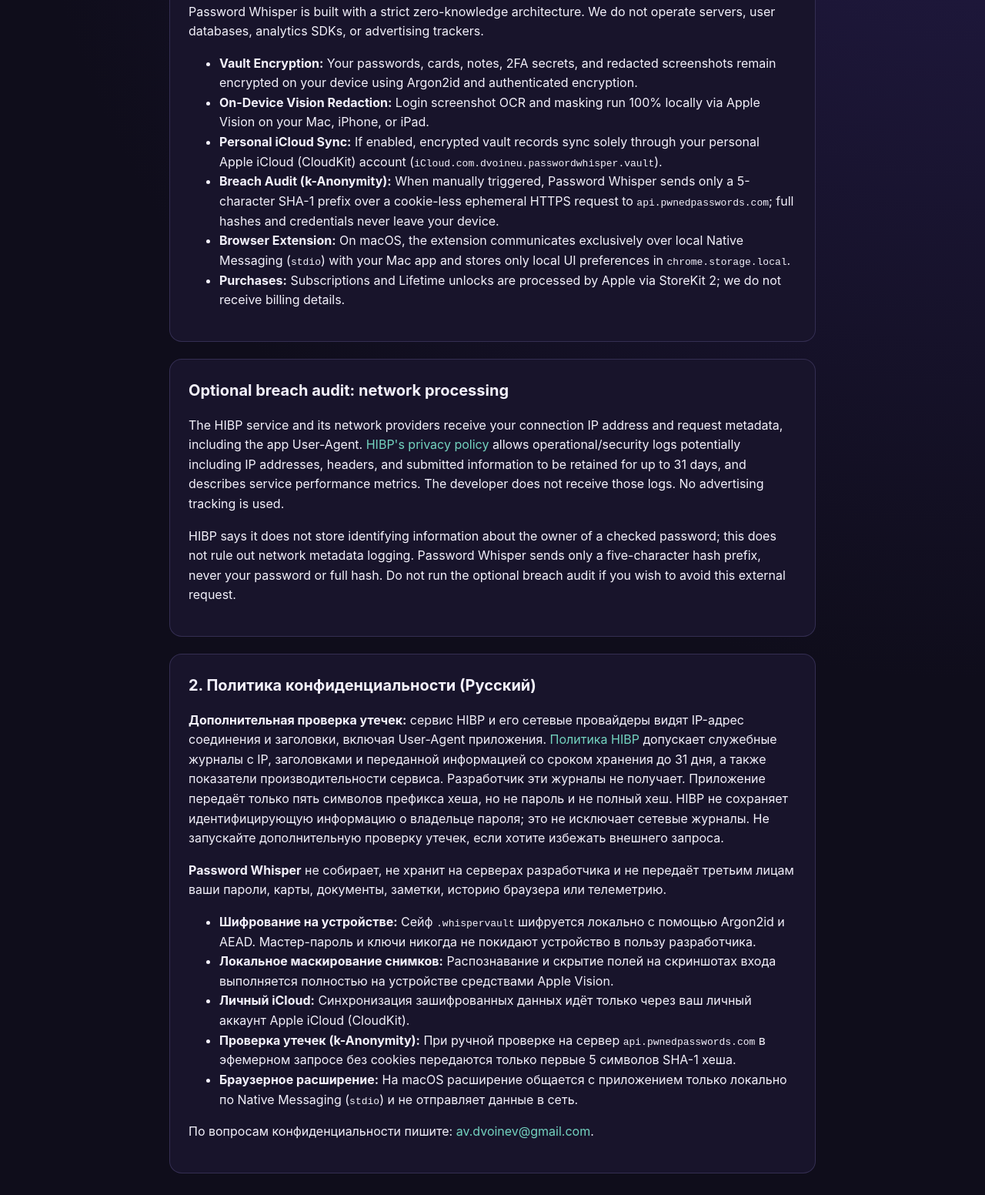
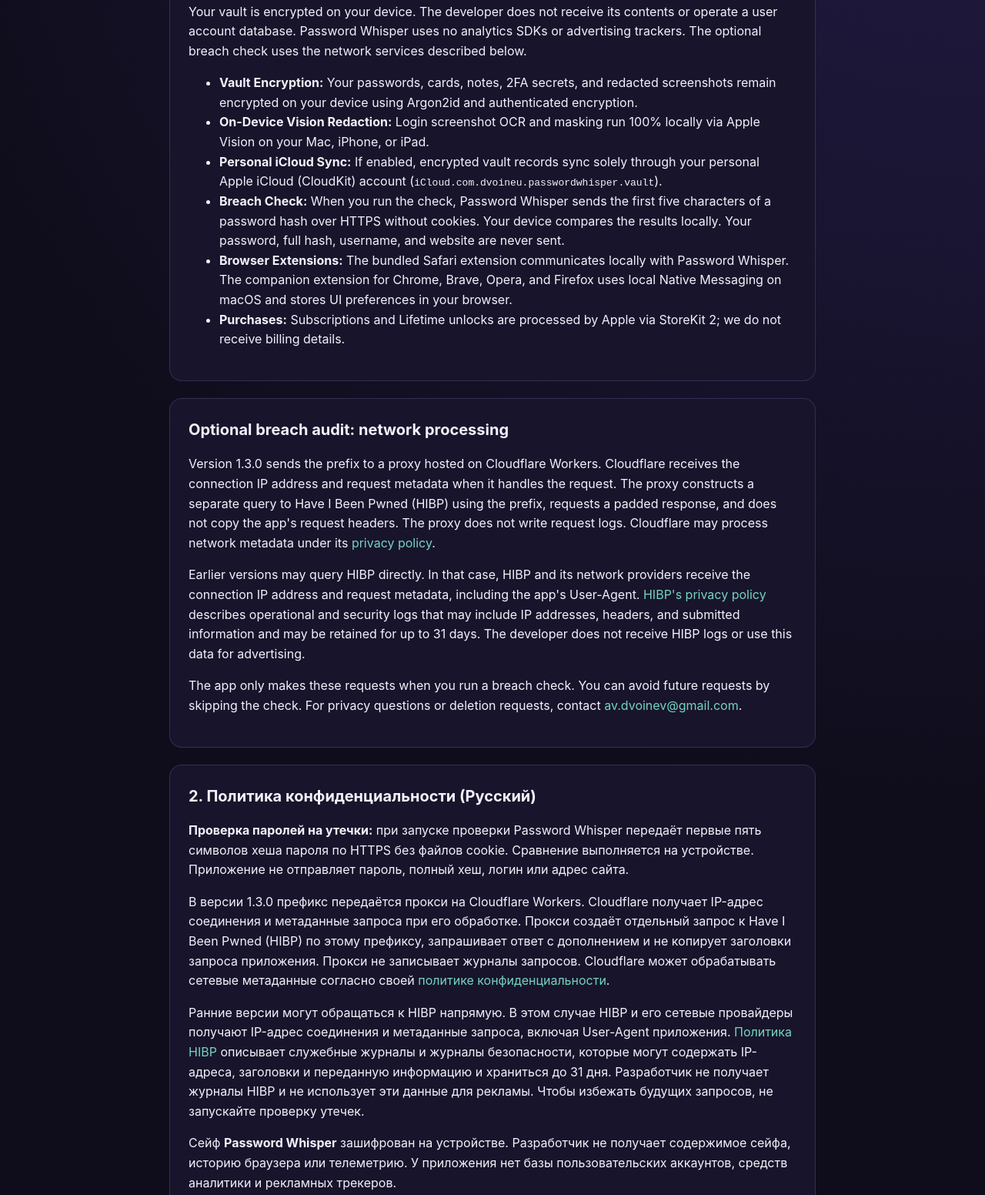
Before and after one commit to dvoineu/password-whisper-site, a plain HTML site: page privacy/index.html in a window 1280 px wide. Shown: the part 378-1930 px from the top of the page at 77% size. Drawn offline with Linux system fonts and the light colour scheme.

Commit message:
docs(privacy): disclose breach-check proxy for 1.3.0

```diff
--- a/privacy/index.html
+++ b/privacy/index.html
@@ -24,40 +24,42 @@
     <main>
       <section class="hero">
         <h1>Privacy Policy</h1>
-        <p class="lead">Effective Date: November 15, 2026 • Applies to Password Whisper (macOS, iOS, iPadOS, and Browser Extension)</p>
+        <p class="lead">Updated November 23, 2026 • Applies to Password Whisper (macOS, iOS, iPadOS, and browser extensions)</p>
       </section>
 
       <section class="section">
         <h2>1. Your Vault and Optional Network Services (English)</h2>
-        <p>Password Whisper is built with a strict zero-knowledge architecture. We do not operate servers, user databases, analytics SDKs, or advertising trackers.</p>
+        <p>Your vault is encrypted on your device. The developer does not receive its contents or operate a user account database. Password Whisper uses no analytics SDKs or advertising trackers. The optional breach check uses the network services described below.</p>
         <ul>
           <li><strong>Vault Encryption:</strong> Your passwords, cards, notes, 2FA secrets, and redacted screenshots remain encrypted on your device using Argon2id and authenticated encryption.</li>
           <li><strong>On-Device Vision Redaction:</strong> Login screenshot OCR and masking run 100% locally via Apple Vision on your Mac, iPhone, or iPad.</li>
           <li><strong>Personal iCloud Sync:</strong> If enabled, encrypted vault records sync solely through your personal Apple iCloud (CloudKit) account (<code>iCloud.com.dvoineu.passwordwhisper.vault</code>).</li>
-          <li><strong>Breach Audit (k-Anonymity):</strong> When manually triggered, Password Whisper sends only a 5-character SHA-1 prefix over a cookie-less ephemeral HTTPS request to <code>api.pwnedpasswords.com</code>; full hashes and credentials never leave your device.</li>
-          <li><strong>Browser Extension:</strong> On macOS, the extension communicates exclusively over local Native Messaging (<code>stdio</code>) with your Mac app and stores only local UI preferences in <code>chrome.storage.local</code>.</li>
+          <li><strong>Breach Check:</strong> When you run the check, Password Whisper sends the first five characters of a password hash over HTTPS without cookies. Your device compares the results locally. Your password, full hash, username, and website are never sent.</li>
+          <li><strong>Browser Extensions:</strong> The bundled Safari extension communicates locally with Password Whisper. The companion extension for Chrome, Brave, Opera, and Firefox uses local Native Messaging on macOS and stores UI preferences in your browser.</li>
           <li><strong>Purchases:</strong> Subscriptions and Lifetime unlocks are processed by Apple via StoreKit 2; we do not receive billing details.</li>
         </ul>
       </section>
 
       <section class="section">
         <h2>Optional breach audit: network processing</h2>
-        <p>The HIBP service and its network providers receive your connection IP address and request metadata, including the app User-Agent. <a href="https://haveibeenpwned.com/privacy/">HIBP's privacy policy</a> allows operational/security logs potentially including IP addresses, headers, and submitted information to be retained for up to 31 days, and describes service performance metrics. The developer does not receive those logs. No advertising tracking is used.</p>
-        <p>HIBP says it does not store identifying information about the owner of a checked password; this does not rule out network metadata logging. Password Whisper sends only a five-character hash prefix, never your password or full hash. Do not run the optional breach audit if you wish to avoid this external request.</p>
+        <p>Version 1.3.0 sends the prefix to a proxy hosted on Cloudflare Workers. Cloudflare receives the connection IP address and request metadata when it handles the request. The proxy constructs a separate query to Have I Been Pwned (HIBP) using the prefix, requests a padded response, and does not copy the app's request headers. The proxy does not write request logs. Cloudflare may process network metadata under its <a href="https://www.cloudflare.com/privacypolicy/">privacy policy</a>.</p>
+        <p>Earlier versions may query HIBP directly. In that case, HIBP and its network providers receive the connection IP address and request metadata, including the app's User-Agent. <a href="https://haveibeenpwned.com/privacy/">HIBP's privacy policy</a> describes operational and security logs that may include IP addresses, headers, and submitted information and may be retained for up to 31 days. The developer does not receive HIBP logs or use this data for advertising.</p>
+        <p>The app only makes these requests when you run a breach check. You can avoid future requests by skipping the check. For privacy questions or deletion requests, contact <a href="mailto:av.dvoinev@gmail.com">av.dvoinev@gmail.com</a>.</p>
       </section>
 
       <section class="section" lang="ru">
         <h2>2. Политика конфиденциальности (Русский)</h2>
-        <p><strong>Дополнительная проверка утечек:</strong> сервис HIBP и его сетевые провайдеры видят IP-адрес соединения и заголовки, включая User-Agent приложения. <a href="https://haveibeenpwned.com/privacy/">Политика HIBP</a> допускает служебные журналы с IP, заголовками и переданной информацией со сроком хранения до 31 дня, а также показатели производительности сервиса. Разработчик эти журналы не получает. Приложение передаёт только пять символов префикса хеша, но не пароль и не полный хеш. HIBP не сохраняет идентифицирующую информацию о владельце пароля; это не исключает сетевые журналы. Не запускайте дополнительную проверку утечек, если хотите избежать внешнего запроса.</p>
-        <p><strong>Password Whisper</strong> не собирает, не хранит на серверах разработчика и не передаёт третьим лицам ваши пароли, карты, документы, заметки, историю браузера или телеметрию.</p>
+        <p><strong>Проверка паролей на утечки:</strong> при запуске проверки Password Whisper передаёт первые пять символов хеша пароля по HTTPS без файлов cookie. Сравнение выполняется на устройстве. Приложение не отправляет пароль, полный хеш, логин или адрес сайта.</p>
+        <p>В версии 1.3.0 префикс передаётся прокси на Cloudflare Workers. Cloudflare получает IP-адрес соединения и метаданные запроса при его обработке. Прокси создаёт отдельный запрос к Have I Been Pwned (HIBP) по этому префиксу, запрашивает ответ с дополнением и не копирует заголовки запроса приложения. Прокси не записывает журналы запросов. Cloudflare может обрабатывать сетевые метаданные согласно своей <a href="https://www.cloudflare.com/privacypolicy/">политике конфиденциальности</a>.</p>
+        <p>Ранние версии могут обращаться к HIBP напрямую. В этом случае HIBP и его сетевые провайдеры получают IP-адрес соединения и метаданные запроса, включая User-Agent приложения. <a href="https://haveibeenpwned.com/privacy/">Политика HIBP</a> описывает служебные журналы и журналы безопасности, которые могут содержать IP-адреса, заголовки и переданную информацию и храниться до 31 дня. Разработчик не получает журналы HIBP и не использует эти данные для рекламы. Чтобы избежать будущих запросов, не запускайте проверку утечек.</p>
+        <p>Сейф <strong>Password Whisper</strong> зашифрован на устройстве. Разработчик не получает содержимое сейфа, историю браузера или телеметрию. У приложения нет базы пользовательских аккаунтов, средств аналитики и рекламных трекеров.</p>
         <ul>
           <li><strong>Шифрование на устройстве:</strong> Сейф <code>.whispervault</code> шифруется локально с помощью Argon2id и AEAD. Мастер-пароль и ключи никогда не покидают устройство в пользу разработчика.</li>
           <li><strong>Локальное маскирование снимков:</strong> Распознавание и скрытие полей на скриншотах входа выполняется полностью на устройстве средствами Apple Vision.</li>
           <li><strong>Личный iCloud:</strong> Синхронизация зашифрованных данных идёт только через ваш личный аккаунт Apple iCloud (CloudKit).</li>
-          <li><strong>Проверка утечек (k-Anonymity):</strong> При ручной проверке на сервер <code>api.pwnedpasswords.com</code> в эфемерном запросе без cookies передаются только первые 5 символов SHA-1 хеша.</li>
-          <li><strong>Браузерное расширение:</strong> На macOS расширение общается с приложением только локально по Native Messaging (<code>stdio</code>) и не отправляет данные в сеть.</li>
+          <li><strong>Расширения браузеров:</strong> Встроенное расширение Safari взаимодействует с приложением локально. Расширение для Chrome, Brave, Opera и Firefox взаимодействует с приложением через локальный канал Native Messaging на macOS и хранит настройки интерфейса в браузере.</li>
         </ul>
-        <p>По вопросам конфиденциальности пишите: <a href="mailto:av.dvoinev@gmail.com">av.dvoinev@gmail.com</a>.</p>
+        <p>По вопросам конфиденциальности и удаления данных пишите на <a href="mailto:av.dvoinev@gmail.com">av.dvoinev@gmail.com</a>.</p>
       </section>
     </main>
 
```
